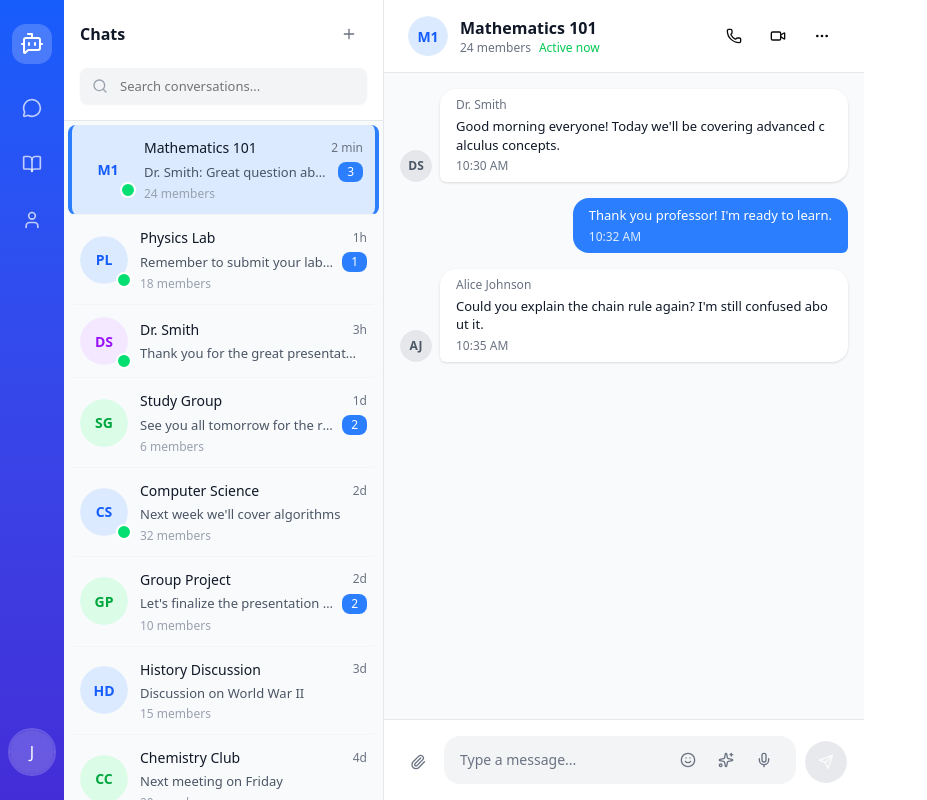
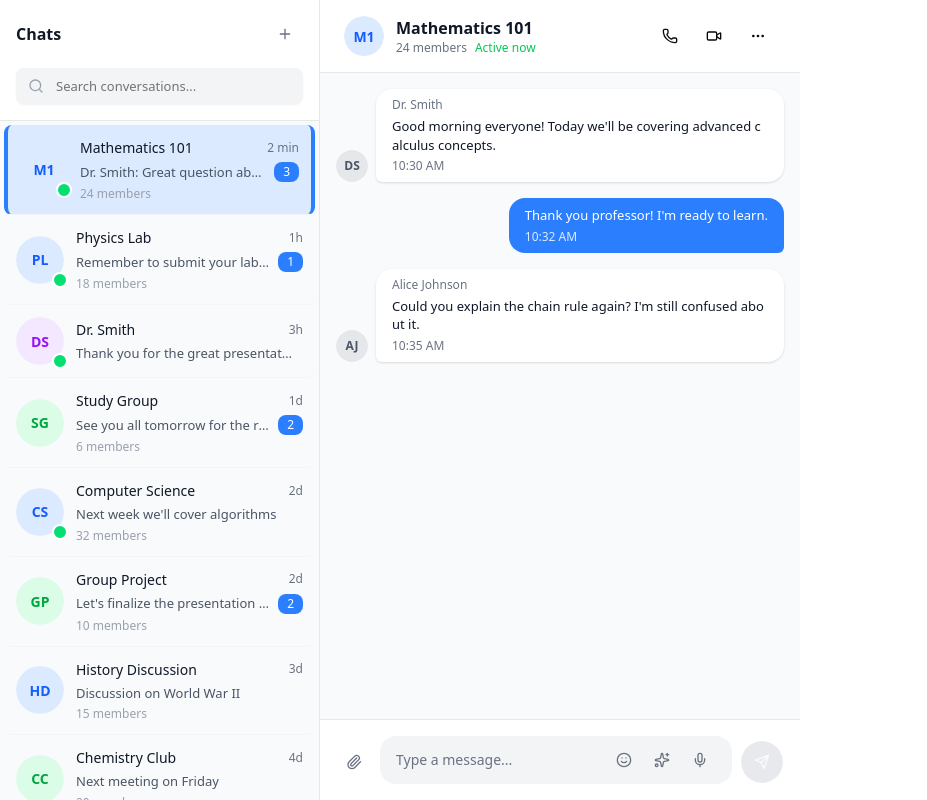
Before and after one commit to Tarikul3639/ChatFly, a Next.js app in the folder web/: page /chat/1 in a window 1280 px wide. Shown: the whole page, without its empty margins (0-927 px from the left). Built offline with nearby package versions, Linux system fonts and the light colour scheme.

Commit message:
sidebar hide when isconversation page

```diff
--- a/web/src/app/(with-sidebar)/chat/[id]/page.tsx
+++ b/web/src/app/(with-sidebar)/chat/[id]/page.tsx
@@ -82,8 +82,11 @@ export default function ChatConversationPage() {
 
   if (!selectedChat) {
     return (
-      <div className="flex items-center justify-center h-full">
-        <div className="text-gray-500">Loading chat...</div>
+      <div className="flex items-center justify-center h-[100dvh] w-[100dvw]">
+        <div className="flex flex-col items-center space-y-3">
+          <div className="animate-spin rounded-full h-8 w-8 border-b-2 border-blue-600"></div>
+          <div className="text-gray-500">Loading chat...</div>
+        </div>
       </div>
     );
   }
--- a/web/src/app/(with-sidebar)/layout.tsx
+++ b/web/src/app/(with-sidebar)/layout.tsx
@@ -1,3 +1,6 @@
+"use client";
+
+import { usePathname } from "next/navigation";
 import Sidebar from "../components/Sidebar";
 
 export default function WithSidebarLayout({
@@ -5,13 +8,20 @@ export default function WithSidebarLayout({
 }: {
   children: React.ReactNode;
 }) {
+  const pathname = usePathname();
+
+  // Check if current page should hide sidebar
+  const isConversationPage = pathname?.match(/\/(chat|classroom)\/\d+$/);
+
   return (
     <>
-      {/* Sidebar */}
-      <Sidebar />
+      {/* Sidebar - Hidden on conversation pages */}
+      <div className={isConversationPage ? 'hidden' : 'block'}>
+        <Sidebar />
+      </div>
 
-      {/* Main content - Full screen on mobile, with left margin on desktop */}
-      <main className="bg-gray-100 md:ml-16">
+      {/* Main content */}
+      <main className={`bg-gray-100 ${isConversationPage ? '' : 'md:ml-16'}`}>
         {children}
       </main>
     </>
```
